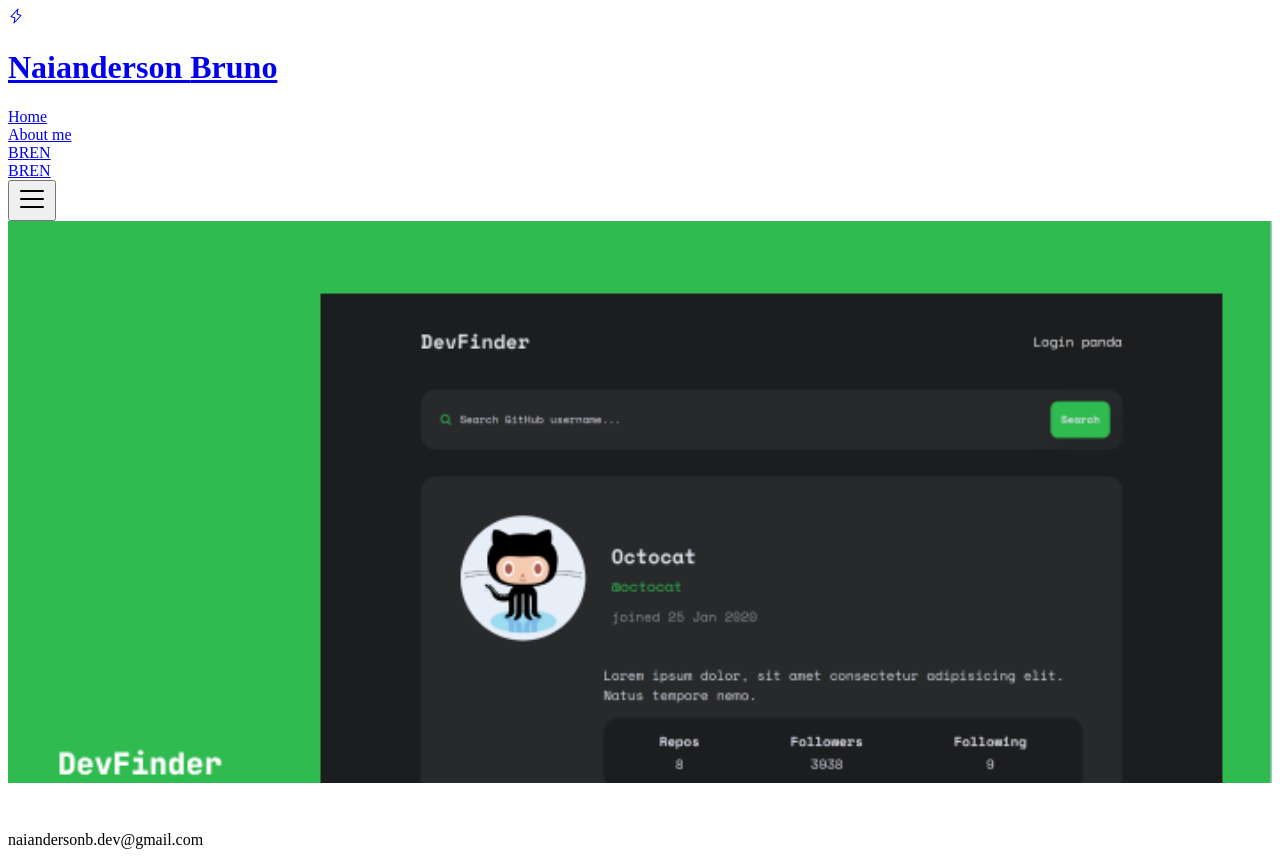
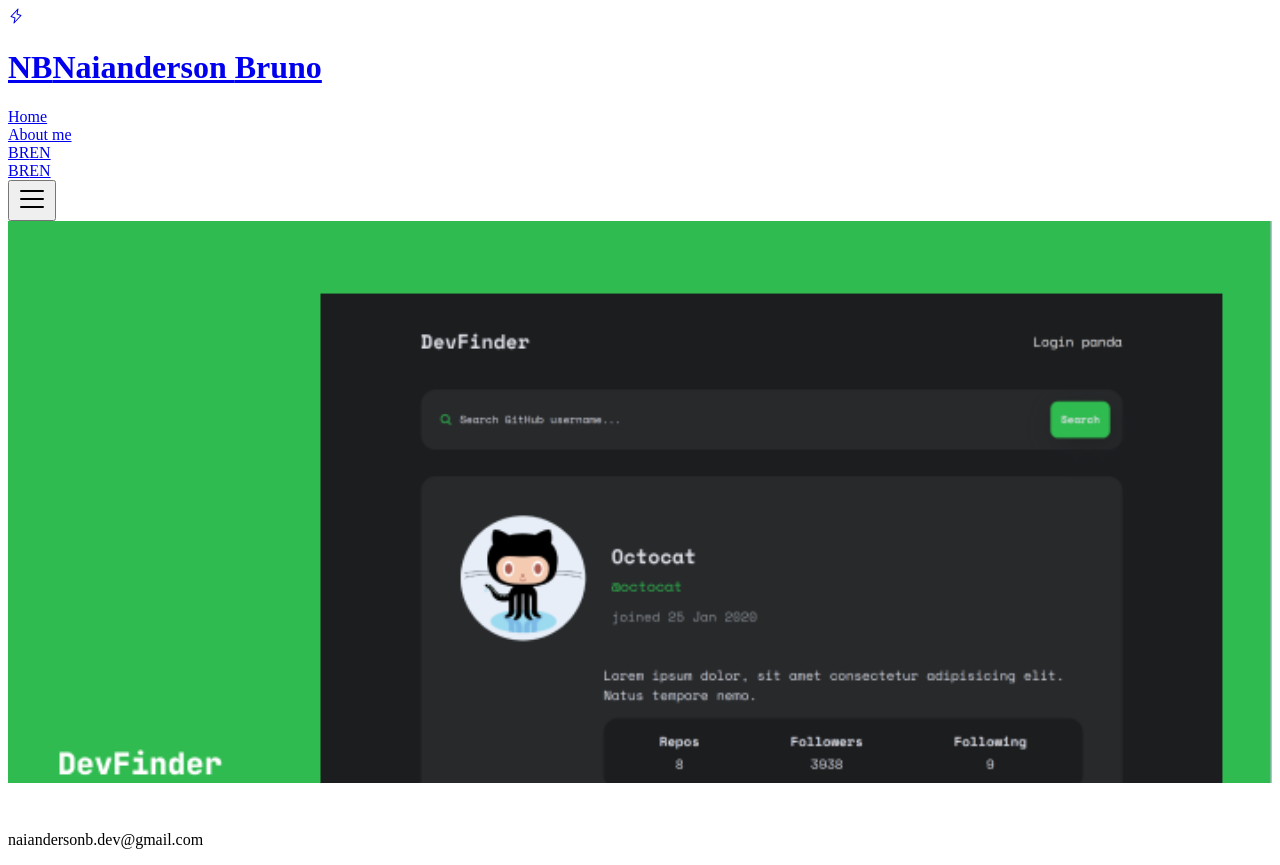
Before and after one commit to naiandersonb/new-portfolio, a Next.js app: page /en in a window 1280 px wide. Built offline with nearby package versions, Linux system fonts and the light colour scheme.

Commit message:
melhorias logo e card de projeto

```diff
--- a/src/app/components/Logo/index.tsx
+++ b/src/app/components/Logo/index.tsx
@@ -4,11 +4,14 @@ import Link from 'next/link'
 export function Logo() {
   return (
     <Link href="/" className="relative z-10 flex items-center gap-2">
-      <div className="bg-primary flex items-center justify-center p-2 rounded-full">
+      <div className="bg-primary items-center justify-center p-2 rounded-full md:flex hidden">
         <Lightning className="text-neutral-100" size={16} />
       </div>
-      <h1 className="font-bold md:w-full w-[11ch] text-base">
-        Naianderson <span className="font-light">Bruno</span>
+      <h1 className="font-bold text-base md:block md:w-[11ch] md:text-base uppercase">
+        <span className="md:hidden text-3xl">NB</span>
+        <span className="md:inline hidden">
+          Naianderson <span className="font-light">Bruno</span>
+        </span>
       </h1>
     </Link>
   )
--- a/src/app/components/projects/Card/index.tsx
+++ b/src/app/components/projects/Card/index.tsx
@@ -13,7 +13,7 @@ export function Card({ project }: Props) {
 
   return (
     <article className="border p-2 rounded-xl border-neutral-800">
-      <section className="relative w-full cursor-pointer group aspect-video rounded-xl overflow-hidden">
+      <section className="relative w-full cursor-pointer group aspect-video rounded-md overflow-hidden">
         <Image
           unoptimized
           src={project.image}
```
